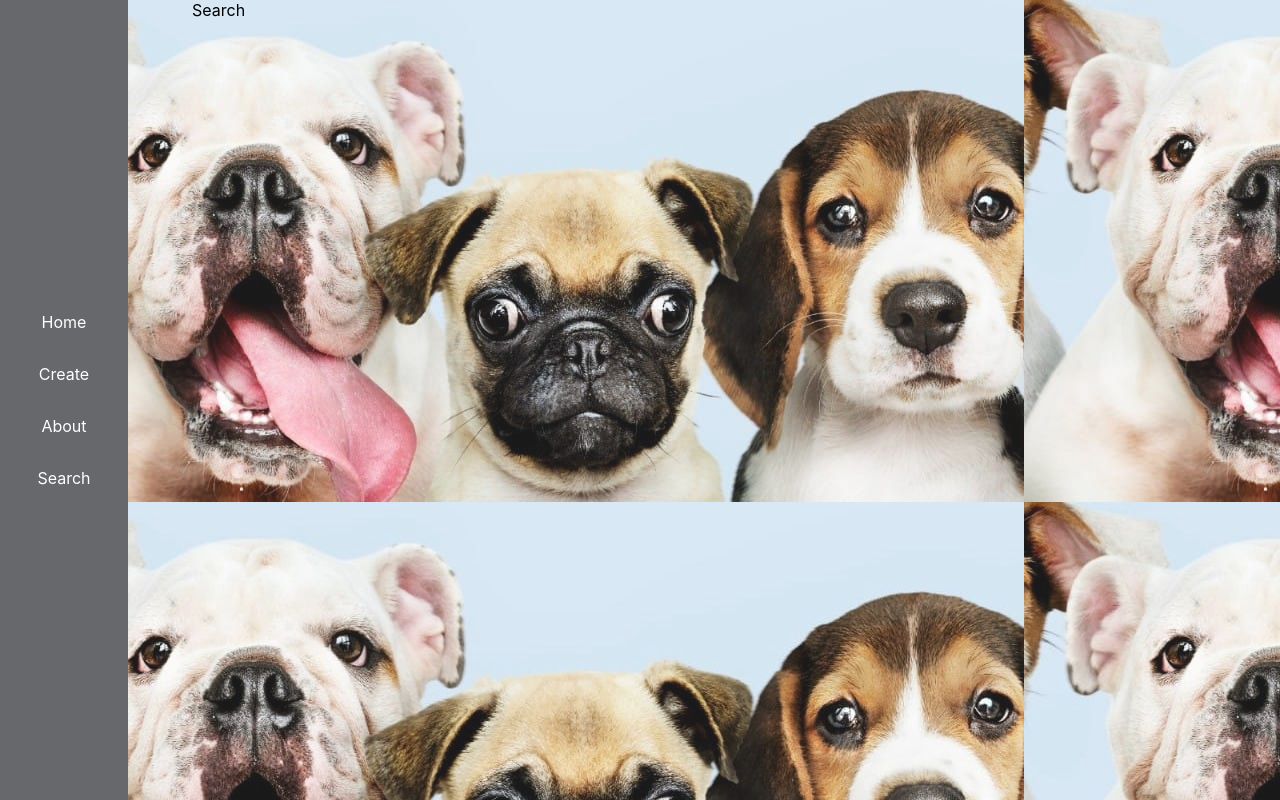
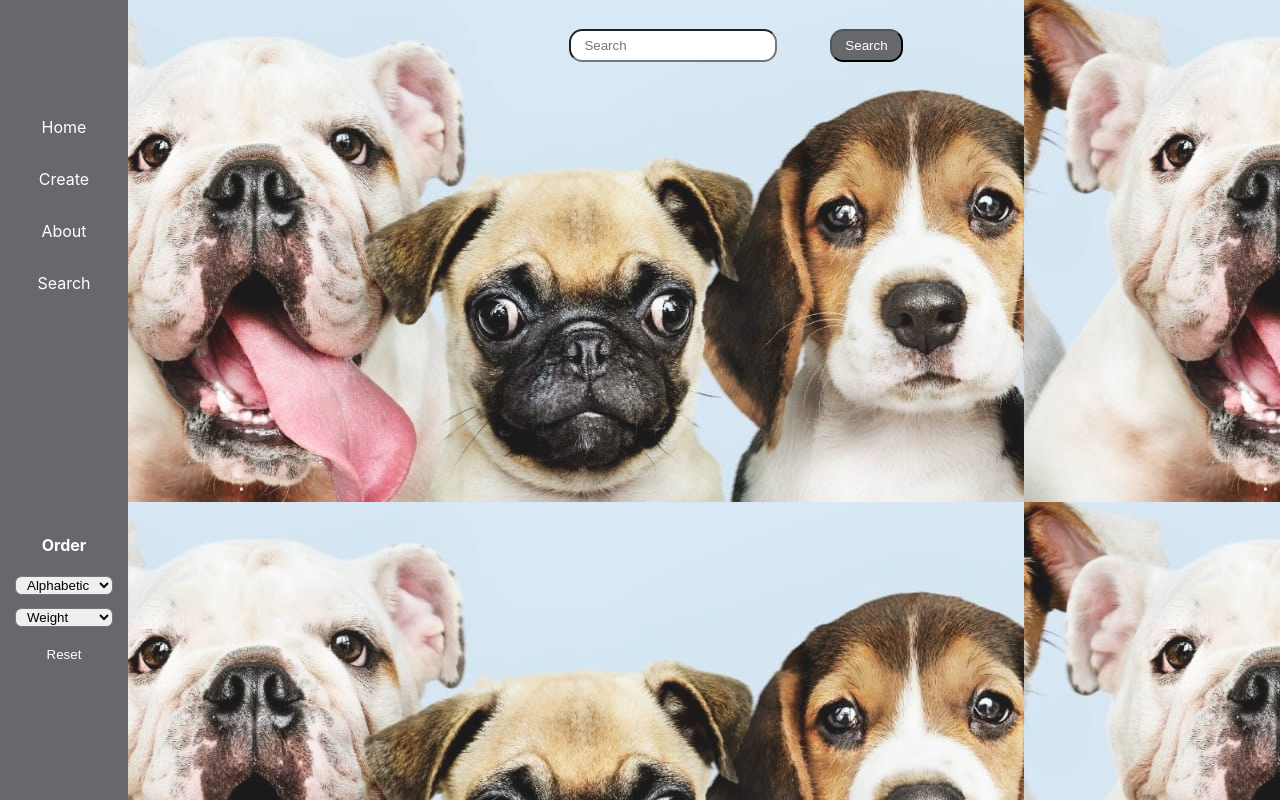
Before and after one commit to pablosingh/dog-app, a React (Create React App) app: page /search in a window 1280 px wide. Built offline with nearby package versions, Linux system fonts and the light colour scheme; no server answers.

Commit message:
Paginado y Busqueda

```diff
--- a/src/components/About.jsx
+++ b/src/components/About.jsx
@@ -1,7 +1,31 @@
-
+import styled from 'styled-components';
 
 export const About = () => {
     return (
-        <div>About</div>
+    <Container>
+      <div className={'card'}>
+        <h2>
+            Hola! soy Pablo Singh me gusta mucho programar, estudié 2 años
+            Ing. Electrónica, entre otras cosas. Este es el proyecto individual
+            de Pokemons para Soy Henry. Gracias!
+        </h2>
+      </div>
+    </Container>
     )
 };
+
+const Container = styled.div`
+    width: 100%;
+    min-height: 80%;
+    display: flex;
+    flex-direction: column;
+    align-items: center;
+    justify-content: center;
+    .card{
+        width: 40%;
+        border-radius: 1em;
+        padding: 2em;
+        margin: 1em 0em 0 0;
+        background-color: rgba(241,192,201,0.9);
+    }
+`;
--- /dev/null
+++ b/src/components/Filters.jsx
@@ -0,0 +1,101 @@
+import React, { useState } from 'react';
+import {
+    orderByNameAsc,
+    orderByNameDes,
+    orderByWeightAsc,
+    orderByWeightDes,
+    loadCards
+} from '../redux/actions';
+import { useDispatch, useSelector } from 'react-redux';
+import styled from 'styled-components';
+
+export default function Filters() {
+    const dispatch = useDispatch();
+
+    const handleSort = e => {
+        console.log( 'handleSort');
+        console.log( e.target.value );
+        switch ( e.target.value ) {
+            case 'asc': dispatch( orderByNameAsc() );break;
+            case 'desc': dispatch( orderByNameDes() );break;
+            case 'ascW': dispatch( orderByWeightAsc() );break;
+            case 'descW': dispatch( orderByWeightDes() );break;
+            default: ;break;
+        }
+    };
+
+    return (
+        <Container>
+            <div className="card">
+                <h4 className={'title'}>Order</h4>
+                <select className={'select'} onChange={ e => handleSort(e) }>
+                    <option value="" disabled selected>
+                        Alphabetical
+                    </option>
+                    <option value="asc" className='opt'>A-Z</option>
+                    <option value="desc" className='opt'>Z-A</option>
+                </select>
+                <select className={'select'} onChange={ e => handleSort(e) }>
+                    <option value="" disabled selected>
+                        Weight
+                    </option>
+                    <option value="ascW" className='opt'>Ascending</option>
+                    <option value="descW" className='opt'>Descending</option>
+                </select>
+                <button className={'btn'} onClick={()=> dispatch( loadCards() )}>Reset</button>
+            </div>
+        </Container>
+    )
+};
+
+const Container = styled.div`
+    width: 100%;
+    padding: 1.5em 0em;
+    display: flex;
+    flex-direction: column;
+    align-items: center;
+    flex-shrink: 0;
+    .card{
+        display: flex;
+        flex-direction: column;
+        align-items: center;
+        justify-content: center;
+        @media(min-width: 768px){
+            width: 100%;
+        }
+        @media(max-width: 768px){
+            width: 50%;
+        }
+        .title{
+            padding-bottom: 0.9em;
+            color: white;
+        }
+        .select{
+            width: 80%;
+            border-radius: 0.5em;
+            margin: 0.5em;
+            padding: 0em 0.5em;
+            .opt{
+                color: white;
+                background-color: rgba(179,112,115,255);
+                padding: 0em 0.5em;
+            }
+            .opt:hover{
+                color: #3a4d54;
+                background-color: white;
+            }
+        }
+        .btn{
+            color: white;
+            margin: 0.5em 0em;
+            padding: 0.5em 1.3em;
+            background-color: rgba(103,104,107,255);
+            border-radius: 1.2em;
+            border: none;
+        }
+        .btn:hover{
+            color: #3a4d54;
+            background-color: white;
+        }
+    }
+`;
--- a/src/components/Head.jsx
+++ b/src/components/Head.jsx
@@ -9,6 +9,7 @@ import { useEffect } from 'react';
 import { useDispatch } from "react-redux";
 import { useSelector } from 'react-redux';
 import styled from "styled-components";
+import Filters from "./Filters";
 
 export const Head = () => {
     const state = useSelector( state => state );
@@ -28,6 +29,9 @@ export const Head = () => {
                 <Link className='linkNavBar' to="/create" >Create</Link>
                 <Link className='linkNavBar' to="/about" >About</Link>
                 <Link className='linkNavBar' to="/search">Search </Link>
+            </div>
+            <div>
+                <Filters/>
             </div>
         </Container>
     )
--- a/src/components/Home.jsx
+++ b/src/components/Home.jsx
@@ -9,8 +9,7 @@ export const Home = () => {
     const state = useSelector( state => state);
     return (
         <div>
-            Home
-            <button onClick={ () => console.log(state) } >Estado</button>
+            <button onClick={ () => console.log(state) } >Estado-Home</button>
             <div>
                 <Paged/>
                 <Cards/>
--- a/src/components/NavBarPhone.jsx
+++ b/src/components/NavBarPhone.jsx
@@ -2,6 +2,7 @@ import React, { useState } from 'react';
 import { Link } from 'react-router-dom';
 import styled from 'styled-components';
 import BurguerButton from './BurguerButton';
+import Filters from './Filters';
 
 export const NavBarPhone = () => {
   const [clicked, setClicked] = useState(false);
@@ -16,6 +17,7 @@ export const NavBarPhone = () => {
           <Link onClick={handleClick} to='/create'>Create</Link>
           <Link onClick={handleClick} to='/about'>About</Link>
           <Link onClick={handleClick} to='/search'>Search</Link>
+          <Filters/>
         </div>
         <div className='burguer'>
           <BurguerButton clicked={clicked} handleClick={handleClick} />
--- a/src/components/Paged.jsx
+++ b/src/components/Paged.jsx
@@ -62,7 +62,7 @@ const ContainerBtn = styled.div`
     flex-wrap: wrap;
     .btn{
         color: black;
-        background-color: rgba(1,120,152,255);
+        background-color: rgba(179,112,115,255);
         border-radius: 0.2em;
         border: none;
         padding: 0.7em;
@@ -70,10 +70,11 @@ const ContainerBtn = styled.div`
         font-size: 1em;
     }
     .btn:hover{
-        background-color: rgb(50, 190, 224);
+        color: #3a4d54;
+        background-color: white;
     }
     .active{
-        background-color: rgba(215, 248, 246, 0.8);
+        background-color: rgba(241,239,238,255);
         font-weight: bold;
     }
 `;
--- a/src/components/Search.jsx
+++ b/src/components/Search.jsx
@@ -1,7 +1,61 @@
-
+import React, { useState } from 'react';
+import { useDispatch, useSelector } from 'react-redux';
+import { searchDog } from '../redux/actions';
+import styled from 'styled-components';
 
 export const Search = () => {
+    const estado = useSelector(state => state);
+    const [ searchText, setSearchText ] = useState("");
+
+    // let history = useHistory("/pokemon");
+    const dispatch = useDispatch();
+
+    const changing = (e) => setSearchText(e.target.value);
+
+    const submiting = e => {
+        e.preventDefault();
+        dispatch(searchDog(searchText));
+        console.log(searchText);
+        setSearchText("");
+    }
+
     return (
-        <div>Search</div>
+        // <div>
+        <ContainerFilters>
+            <form className={'container'} action='POST'>
+                <input type="searchText"
+                    placeholder="Search"
+                    onChange={changing}
+                    value={searchText}
+                    className={'searchText'}/>
+                    <button type='submit' onClick={ submiting } className={'btn'}>
+                        Search
+                    </button>
+            </form>
+        </ContainerFilters>
     )
 };
+
+const ContainerFilters = styled.div`
+    padding: 1em;
+    display: flex;
+    flex-direction: column;
+    align-items: center;
+    justify-content: center;
+    .searchText{
+        border-radius: 1em;
+        margin: 1em 2em;
+        padding: 0.5em 1em;
+    }
+    .btn{
+        border-radius: 1em;
+        margin: 1em 2em;
+        padding: 0.5em 1em;
+        background-color: rgba(103,104,107,255);
+        color: white;
+    }
+    .btn:hover{
+        color: #3a4d54;
+        background-color: white;
+    }
+`;
--- a/src/redux/functionsFilters.js
+++ b/src/redux/functionsFilters.js
@@ -14,17 +14,17 @@
 export function order( array, type, direction ){
     let arrayAux;
     switch(type){
-        case 'attack':
+        case 'weight':
             if( direction==='asc' )
                 arrayAux = array.sort(function (a, b) {
-                    if (a.attack > b.attack) return 1;
-                    else if (a.attack < b.attack) return -1;
+                    if (a.weight > b.weight) return 1;
+                    else if (a.weight < b.weight) return -1;
                     else return 0;
                 });
             else
                 arrayAux = array.sort(function (b, a) {
-                    if (a.attack > b.attack) return 1;
-                    else if (a.attack < b.attack) return -1;
+                    if (a.weight > b.weight) return 1;
+                    else if (a.weight < b.weight) return -1;
                     else return 0;
                 });
             break;
--- a/src/redux/reducer.js
+++ b/src/redux/reducer.js
@@ -7,9 +7,9 @@ import {
     LOAD_SUB_PAGES_CARDS,
     ORDER_BY_NAME_ASC,
     ORDER_BY_NAME_DES,
-    ORDER_BY_ATTACK_ASC,
-    ORDER_BY_ATTACK_DES,
-    SET_POKEMON,
+    ORDER_BY_WEIGHT_ASC,
+    ORDER_BY_WEIGHT_DES,
+    SET_DOG,
     FILTERS_BY_TYPES,
     ADD_TO_CARDS,
     SEARCH_BY_NAME,
@@ -29,7 +29,7 @@ const initialState = {
     maxPageCards: 0,
     types: [],
     // ******************
-    amountForPage: 10,
+    amountForPage: 12,
     dog: {},
     loading: true
 };
@@ -49,11 +49,11 @@ export default (state = initialState, action) => {
         //     };
         case SET_ACTUAL_PAGE_CARDS:
             let setPages = [];
-            if ( action.payload > 4 && action.payload<=state.maxPageCards )
-                for ( let i=action.payload-4; i<=action.payload+4 && i<=state.maxPageCards; i++ )
+            if ( action.payload > 2 && action.payload<=state.maxPageCards )
+                for ( let i=action.payload-2; i<=action.payload+2 && i<=state.maxPageCards; i++ )
                     setPages.push(i);
             else
-                setPages = state.pagesCards.slice(0,9);
+                setPages = state.pagesCards.slice(0,5);
             return {
                 ...state,
                 subPagesCards: [...setPages],
@@ -95,33 +95,35 @@ export default (state = initialState, action) => {
                 ...state,
                 cards: [...order(state.cards, 'name', 'des')]
             };
-        case ORDER_BY_ATTACK_ASC:
+        case ORDER_BY_WEIGHT_ASC:
             return {
                 ...state,
-                cards: [...order(state.cards, 'attack', 'asc')]
+                cards: [...order(state.cards, 'weight', 'asc')]
             };
-        case ORDER_BY_ATTACK_DES:
+        case ORDER_BY_WEIGHT_DES:
             return {
                 ...state,
-                cards: [...order(state.cards, 'attack', 'des')]
+                cards: [...order(state.cards, 'weight', 'des')]
             };
-        case SET_POKEMON:
+        case SET_DOG:
             return {
                 ...state,
-                pokemon: action.payload
+                dog: action.payload
             };
         case SEARCH_BY_NAME:
-            let pokemon;
-            pokemon = state.cards.find( p => p.name == action.payload);
+            console.log(action.payload);
+            let dog;
+            dog = state.cards.find( p => p.name == action.payload );
+            console.log(dog);
             return {
                 ...state,
-                pokemon
+                dog
             };
         case SEARCH_BY_ID:
-            let pokemon2 = state.cards.find( p => p.idApi == action.payload);
+            let dog2 = state.cards.find( p => p.id == action.payload);
             return {
                 ...state,
-                pokemon: pokemon2
+                dog: dog2
             };
         case FILTERS_BY_TYPES:
             let selectedTypes = [...action.payload];
```
Also changed, not shown: src/redux/actions.js (+7 -7 lines).
